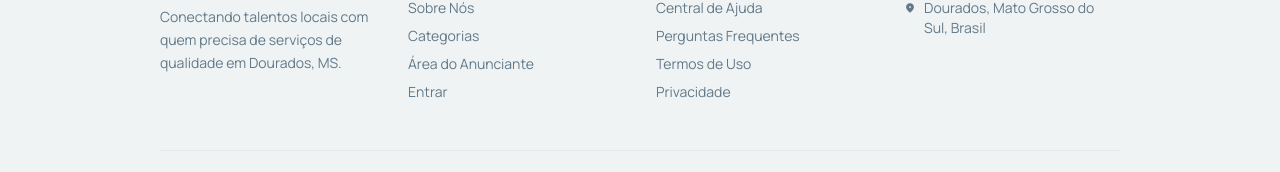
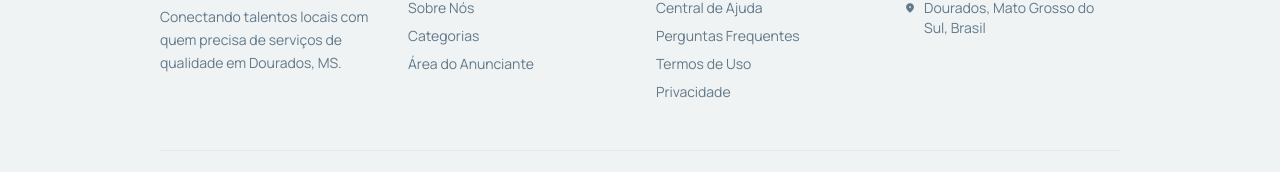
Before and after one commit to DAJMM/conectadourados, a React (Vite) app in the folder app/: page / in a window 1280 px wide. Shown: the part 1258-1430 px from the top of the page. Built offline with nearby package versions, Linux system fonts and the light colour scheme; no server answers; the database is empty.

Commit message:
UI: Remover link 'Entrar' do rodapé

```diff
--- a/app/src/components/Footer.tsx
+++ b/app/src/components/Footer.tsx
@@ -19,7 +19,6 @@
                         <li><Link className="hover:text-primary transition-colors" to="/about">Sobre Nós</Link></li>
                         <li><Link className="hover:text-primary transition-colors" to="/#categories">Categorias</Link></li>
                         <li><Link className="hover:text-primary transition-colors" to="/meus-anuncios">Área do Anunciante</Link></li>
-                        <li><Link className="hover:text-primary transition-colors" to="/login">Entrar</Link></li>
                     </ul>
                 </div>
                 <div>
```
